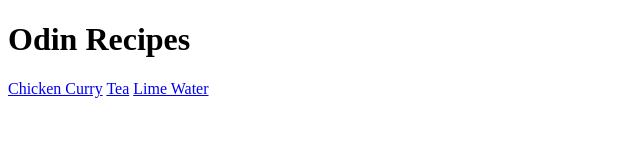
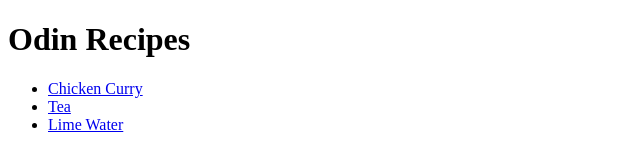
Before and after one commit to Afthab-pn/odin-recipes, a plain HTML site: page index.html in a window 1280 px wide. Shown: the whole page, without its empty margins (0-640 px from the left). Drawn offline with Linux system fonts and the light colour scheme.

Commit message:
Change recipes into list format
so recipes stay in line by line which visually apealling to user than staying next to next

```diff
--- a/index.html
+++ b/index.html
@@ -7,8 +7,10 @@
 </head>
 <body>
     <h1>Odin Recipes</h1>
-    <a href="recipes/chicken-curry.html">Chicken Curry</a>
-    <a href="recipes/tea.html">Tea</a>
-    <a href="recipes/lime_water.html">Lime Water</a>
+    <ul>
+    <li><a href="recipes/chicken-curry.html">Chicken Curry</a></li>
+    <li><a href="recipes/tea.html">Tea</a></li>
+    <li><a href="recipes/lime_water.html">Lime Water</a></li>
+    </ul>
 </body>
 </html>
```
